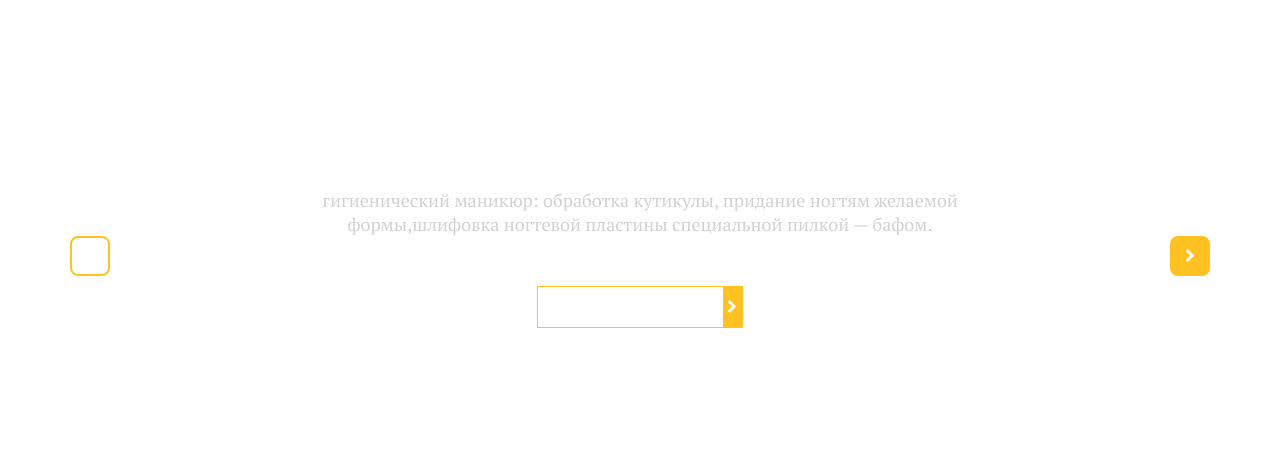
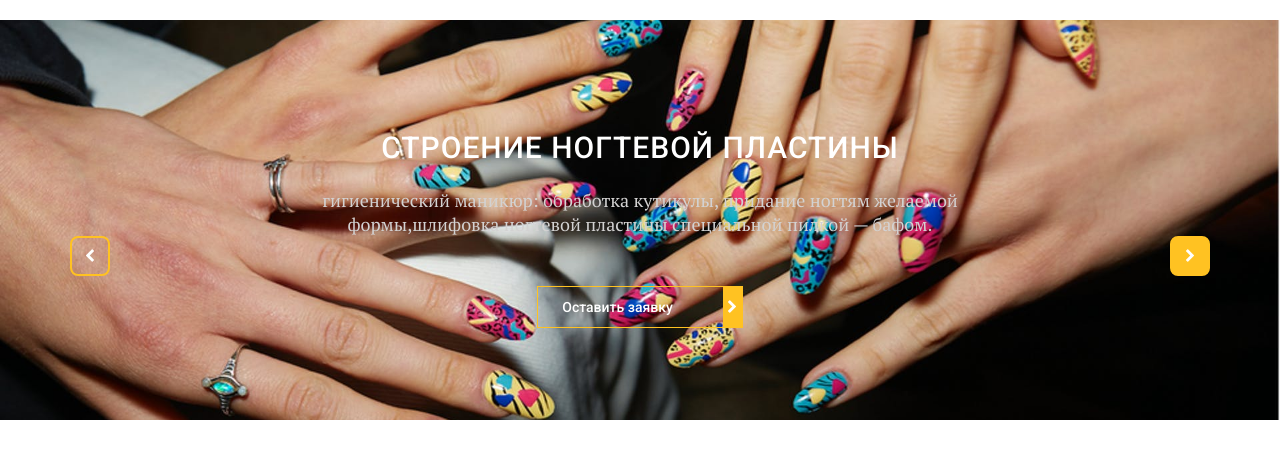
Before and after one commit to ReuvenSlepnev/progect, a website: page app/index.html in a window 1280 px wide. Shown: the part 286-753 px from the top of the page. Drawn offline with nearby package versions, Linux system fonts and the light colour scheme; files whose address does not match are found by name.

Commit message:
use a new branch
coming back(about image)

```diff
--- a/app/css/style.css
+++ b/app/css/style.css
@@ -112,7 +112,7 @@ header{
     display: none;
 }
 .slider{
-    /* background-image: url(../img/slider-fon.jpg); */
+    background-image: url(../img/slider-fon.jpg);
     background-repeat: no-repeat;
     background-size: cover;
     background-position: center;
```
